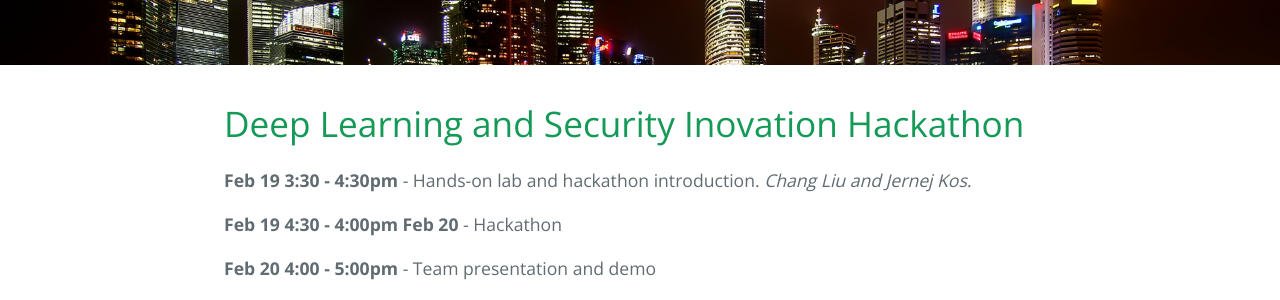
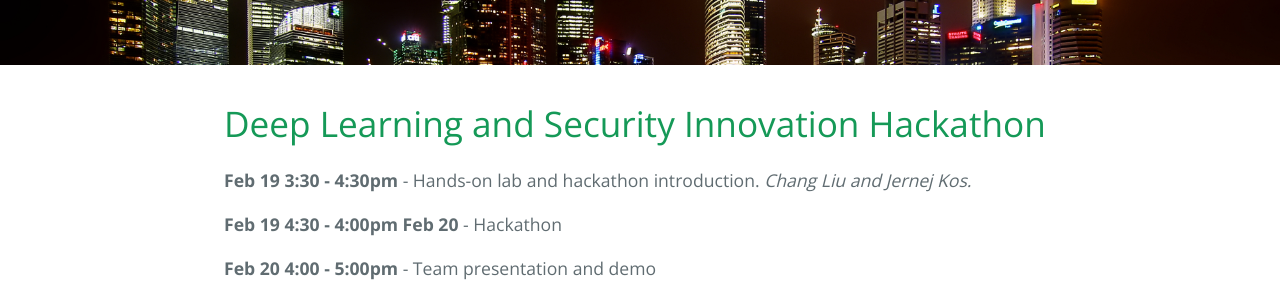
Before and after one commit to deep-learning-security/deep-learning-security.github.io, a Jekyll site: the page built from hackathon.md, in a window 1280 px wide. Shown: the part 252-552 px from the top of the page. Built offline with Jekyll 4.4.1, drawn with Linux system fonts in a browser that asks for light colours.

Commit message:
Fix typo

```diff
--- a/hackathon.md
+++ b/hackathon.md
@@ -1,9 +1,9 @@
 ---
 layout: page
-title: Deep Learning and Security Inovation Hackathon
+title: Deep Learning and Security Innovation Hackathon
 ---
 
-# Deep Learning and Security Inovation Hackathon
+# Deep Learning and Security Innovation Hackathon
 
 **Feb 19 3:30 - 4:30pm** - Hands-on lab and hackathon introduction. *Chang Liu and Jernej Kos.*
 
```
Also changed, not shown: index.md (+1 -1 lines).
